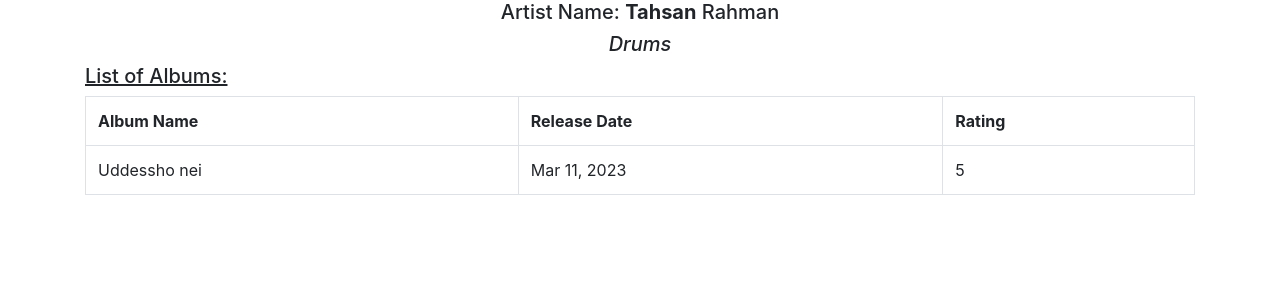
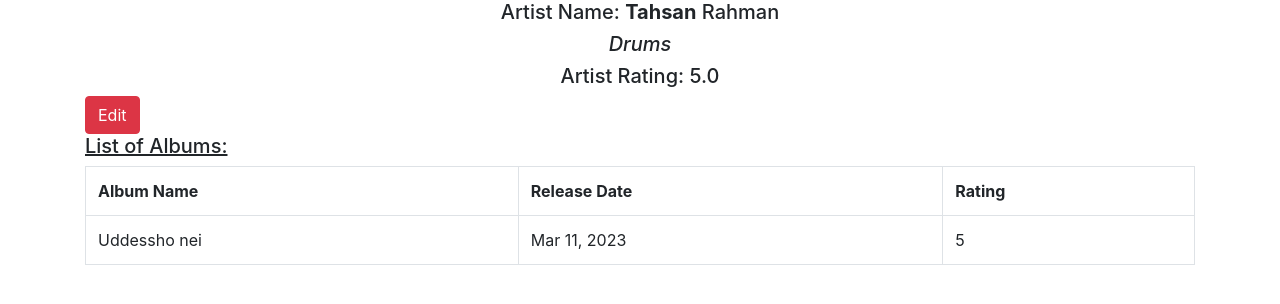
Before and after one commit to tanvir14ahmed/My_First_Project, a Django app: page /album_list/2/ in a window 1280 px wide. Shown: the part 56-360 px from the top of the page. Run offline with Django 4.2, Linux system fonts and the light colour scheme; data comes from the database, SQL or seed files in the repository; some libraries are stand-ins or nearby versions.

Commit message:
05 April

```diff
--- a/first_app/urls.py
+++ b/first_app/urls.py
@@ -8,6 +8,7 @@ urlpatterns = [
     path('', views.index, name = 'index'),
     path('add_album/', views.album_form, name = 'album_form'),
     path('add_musician/', views.musician_form, name = 'musician_form'),
-    path('album_list/<int:artist_id>/', views.album_list, name = 'album_list')
+    path('album_list/<int:artist_id>/', views.album_list, name = 'album_list'),
+    path('edit_artist/<int:artist_id>/', views.edit_artist, name='edit_artist'),
 
 ]
--- a/first_app/views.py
+++ b/first_app/views.py
@@ -14,7 +14,9 @@ def index(request):
 def album_list(request, artist_id):
     artist_info = Musician.objects.get(pk=artist_id)
     album_list = Album.objects.filter(artist=artist_id).order_by("name")
-    diction = {"title":"List of Albums", "artist_info":artist_info, "album_list":album_list}
+    artist_rating = Album.objects.filter(artist=artist_id).aggregate(Avg('num_stars'))
+
+    diction = {"title":"List of Albums", "artist_info":artist_info, "album_list":album_list, "artist_rating":artist_rating}
     return render(request, "first_app/album_list.html", context = diction)
 
 def musician_form(request):
@@ -41,3 +43,10 @@ def album_form(request):
 
     diction = {"title":"Add Album", "album_form":form}
     return render(request, "first_app/album_form.html", context = diction)
+
+
+def edit_artist(request, artist_id):
+    artist_info = Musician.objects.get(pk=artist_id)
+    form = forms.MusicianForm(instance=artist_info)
+    diction ={'edit_form':form}
+    return render(request, "first_app/edit_artist.html", context = diction)
--- a/templates/first_app/album_list.html
+++ b/templates/first_app/album_list.html
@@ -3,6 +3,8 @@
 {% block body_block %}
 <h5 style="text-align:center">Artist Name: <b>{{artist_info.first_name}}</b> {{artist_info.last_name}}</h5>
 <h5 style="text-align:center"><i>{{artist_info.instrument}}</i></h5>
+<h5 style="text-align:center">Artist Rating: {{artist_rating.num_stars__avg}}</h5>
+<a href="{% url 'first_app:edit_artist' artist_id=artist_info.id %}" class="btn btn-danger bnt-sm">Edit</a>
 
 <h5><u>List of Albums:</u></h5>
 <table class="table table-bordered">
```
Also changed, not shown: templates/first_app/edit_artist.html (added, +13 -0 lines), first_app/models.py (line endings or trailing spaces).
